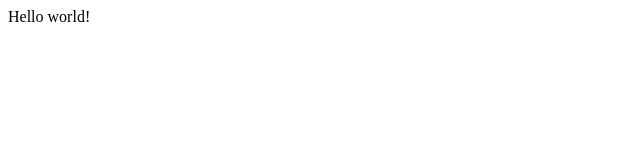
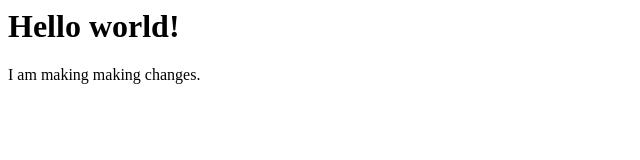
Before and after one commit to victormcervantes/helloWorld, a plain HTML site: page index.html in a window 1280 px wide. Shown: the whole page, without its empty margins (0-640 px from the left). Drawn offline with Linux system fonts and the light colour scheme.

Commit message:
updated some formatting on index file

```diff
--- a/index.html
+++ b/index.html
@@ -5,6 +5,9 @@
 		<meta name="keywords" content="html, web development, github, helloworld">
 	</head>
 	<body>
-		Hello world!
+		<h1>Hello world!</h1>
+		<p>
+			I am making making changes.
+		</p>
 	</body>
 </html>
```
